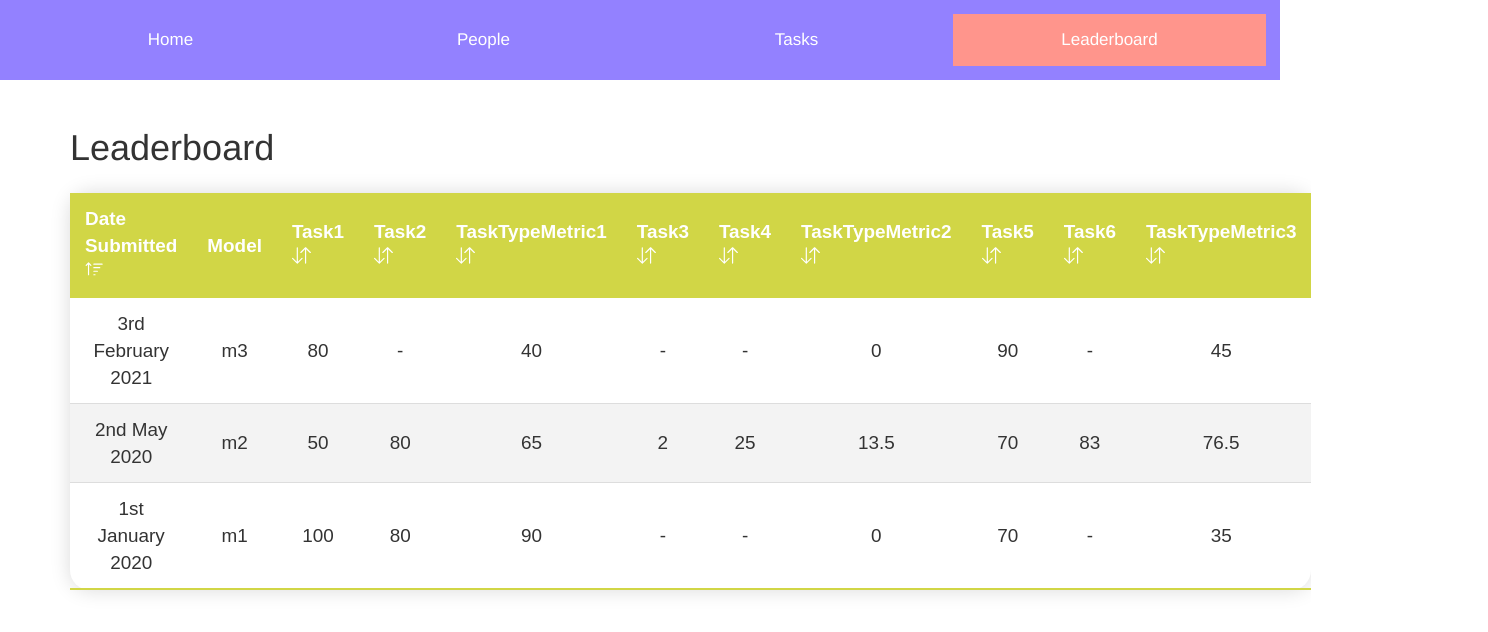
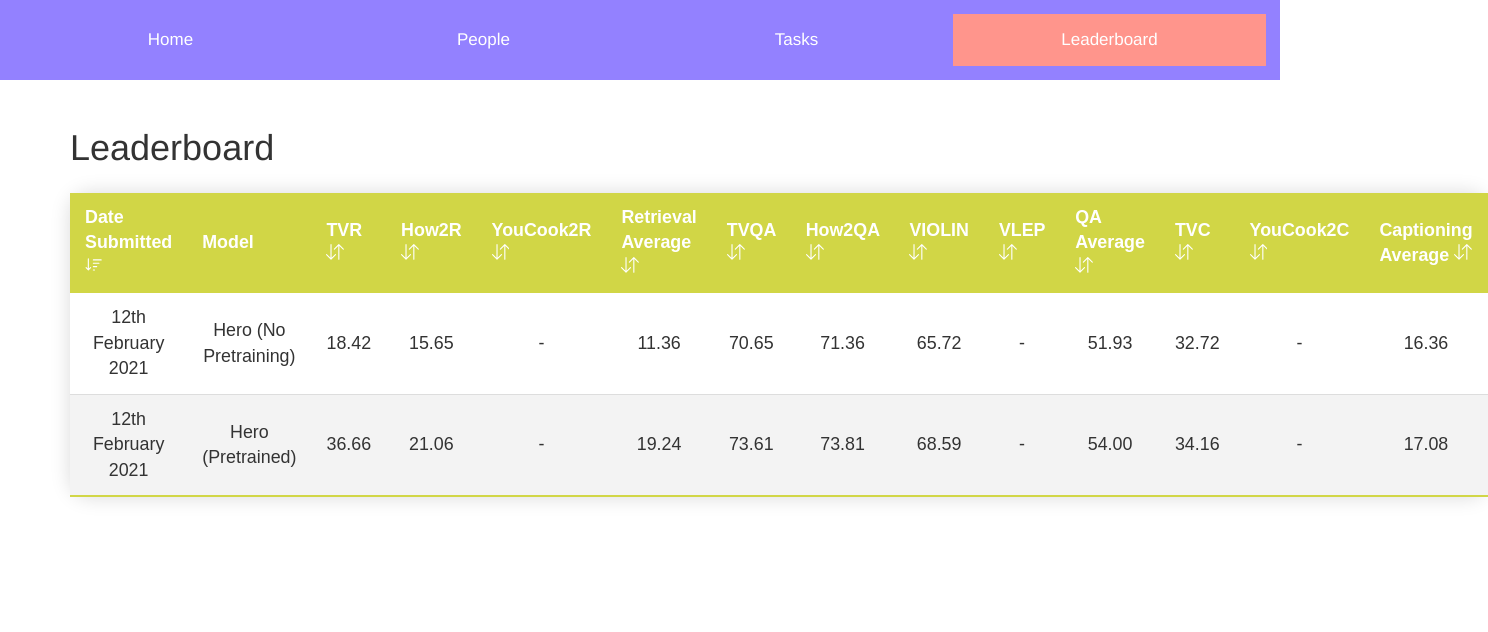
Before and after one commit to VALUE-Leaderboard/VALUE-Leaderboard.github.io, a React (Create React App) app in the folder WebApplication1/ClientApp/: page /leaderboard in a window 1280 px wide. Shown: the top 632 px of the page, 1488 px wide, since content can reach past the window. Built offline with nearby package versions, Linux system fonts and the light colour scheme.

Commit message:
Added original tasks and baselines to leaderboard

```diff
--- a/WebApplication1/ClientApp/src/components/Leaderboard.js
+++ b/WebApplication1/ClientApp/src/components/Leaderboard.js
@@ -54,81 +54,110 @@ export class Leaderboard extends Component{
     }
 
     sortBy(key) {
+        var newDirection = -1;
         if (key !== this.state.lastCol) {
             this.setState({ direction: -1, lastCol: key })
         }
         else {
             this.setState({ direction: -1 * this.state.direction })
+            newDirection = -1 * this.state.direction;
         }
         let arrayCopy = [...this.state.data];
-        arrayCopy.sort(this.compareBy(key, this.state.direction));
+        arrayCopy.sort(this.compareBy(key, newDirection));
         this.setState({ data: arrayCopy });
     }
 
-    buildTableRow = (date, model, task1, task2, task3, task4, task5, task6) => {
+    buildTableRow = (date, model, TVR, How2R, YouCook2R, TVQA, How2QA, VIOLIN, VLEP, TVC, YouCook2C) => {
 
-        var t1, t2, t3, t4, t5, t6, t12_avg_metric, t34_avg_metric, t56_avg_metric;
-        if (task1 === "-") {
+        var t1, t2, t3, t4, t5, t6, t7, t8, t9, ret_avg_metric, qa_avg_metric, cap_avg_metric;
+        if (TVR === "-") {
             t1 = 0;
         }
         else {
-            t1 = task1;
+            t1 = TVR;
         }
 
-        if (task2 === "-") {
+        if (How2R === "-") {
             t2 = 0;
         }
         else {
-            t2 = task2;
+            t2 = How2R;
         }
 
-        t12_avg_metric = (t1 + t2) / 2;
-
-        if (task3 === "-") {
+        if (YouCook2R === "-") {
             t3 = 0;
         }
         else {
-            t3 = task3;
+            t3 = YouCook2R;
         }
 
-        if (task4 === "-") {
+        ret_avg_metric = (t1 + t2 + t3) / 3;
+        ret_avg_metric = ret_avg_metric.toFixed(2);
+
+        if (TVQA === "-") {
             t4 = 0;
         }
         else {
-            t4 = task4;
+            t4 = TVQA;
         }
 
-        t34_avg_metric = (t3 + t4) / 2;
-
-        if (task5 === "-") {
+        if (How2QA === "-") {
             t5 = 0;
         }
         else {
-            t5 = task5;
+            t5 = How2QA;
         }
 
-        if (task6 === "-") {
+        if (VIOLIN === "-") {
             t6 = 0;
         }
         else {
-            t6 = task6;
+            t6 = VIOLIN;
         }
 
-        t56_avg_metric = (t5 + t6) / 2;
+        if (VLEP === "-") {
+            t7 = 0;
+        }
+        else {
+            t7 = VLEP;
+        }
+
+        qa_avg_metric = (t4 + t5 + t6 + t7) / 4;
+        qa_avg_metric = qa_avg_metric.toFixed(2);
+
+        if (TVC === "-") {
+            t8 = 0;
+        }
+        else {
+            t8 = TVC;
+        }
+
+        if (YouCook2C === "-") {
+            t9 = 0;
+        }
+        else {
+            t9 = YouCook2C;
+        }
+
+        cap_avg_metric = (t8 + t9) / 2;
+        cap_avg_metric = cap_avg_metric.toFixed(2);
 
         return (
             <tr>
                 <td> {date} </td>
                 <td> {model} </td>
-                <td> {task1} </td>
-                <td> {task2}</td>
-                <td> {t12_avg_metric} </td>
-                <td> {task3} </td>
-                <td> {task4}</td>
-                <td> {t34_avg_metric} </td>
-                <td> {task5} </td>
-                <td> {task6}</td>
-                <td> {t56_avg_metric} </td>
+                <td> {TVR} </td>
+                <td> {How2R} </td>
+                <td> {YouCook2R}</td>
+                <td> {ret_avg_metric} </td>
+                <td> {TVQA} </td>
+                <td> {How2QA}</td>
+                <td> {VIOLIN}</td>
+                <td> {VLEP}</td>
+                <td> {qa_avg_metric} </td>
+                <td> {TVC} </td>
+                <td> {YouCook2C}</td>
+                <td> {cap_avg_metric} </td>
             </tr>
         );
     }
@@ -142,29 +171,32 @@ export class Leaderboard extends Component{
         else {
             if (this.state.direction === -1) {
                 return (
-                    <SortDown />
+                    <SortUp />
                 );
             }
             else {
                 return (
-                    <SortUp />
+                    <SortDown />
                 );
             }
         }
     }
 
     render() {
-        const rows = this.state.data.map((item) => this.buildTableRow(item.date, item.model, item.task1, item.task2, item.task3, item.task4, item.task5, item.task6));
+        const rows = this.state.data.map((item) => this.buildTableRow(item.date, item.model, item.tvr, item.how2r, item.youcook2r, item.tvqa, item.how2qa, item.violin, item.vlep, item.tvc, item.youcook2c));
         var date = this.buildIcon("date");
-        var t1 = this.buildIcon("task1");
-        var t2 = this.buildIcon("task2");
-        var t3 = this.buildIcon("task3");
-        var t4 = this.buildIcon("task4");
-        var t5 = this.buildIcon("task5");
-        var t6 = this.buildIcon("task6");
-        var t12_avg = this.buildIcon("t12_avg_metric");
-        var t34_avg = this.buildIcon("t34_avg_metric");
-        var t56_avg = this.buildIcon("t56_avg_metric");
+        var t1 = this.buildIcon("tvr");
+        var t2 = this.buildIcon("how2r");
+        var t3 = this.buildIcon("youcook2r");
+        var t4 = this.buildIcon("tvqa");
+        var t5 = this.buildIcon("how2qa");
+        var t6 = this.buildIcon("violin");
+        var t7 = this.buildIcon("vlep");
+        var t8 = this.buildIcon("tvc");
+        var t9 = this.buildIcon("youcook2c");
+        var ret_avg = this.buildIcon("ret_avg_metric");
+        var qa_avg = this.buildIcon("qa_avg_metric");
+        var cap_avg = this.buildIcon("cap_avg_metric");
         return (
             <div>
                 <div class="container">
@@ -174,15 +206,18 @@ export class Leaderboard extends Component{
                             <tr>
                                 <th onClick={() => this.sortBy('date')}> Date Submitted {date} </th>
                                 <th> Model </th>
-                                <th onClick={() => this.sortBy('task1')}> Task1 {t1} </th>
-                                <th onClick={() => this.sortBy('task2')}> Task2 {t2}</th>
-                                <th onClick={() => this.sortBy('t12_avg_metric')}> TaskTypeMetric1 {t12_avg} </th>
-                                <th onClick={() => this.sortBy('task3')}> Task3 {t3}</th>
-                                <th onClick={() => this.sortBy('task4')}> Task4 {t4}</th>
-                                <th onClick={() => this.sortBy('t34_avg_metric')}> TaskTypeMetric2 {t34_avg}</th>
-                                <th onClick={() => this.sortBy('task5')}> Task5 {t5}</th>
-                                <th onClick={() => this.sortBy('task6')}> Task6 {t6}</th>
-                                <th onClick={() => this.sortBy('t56_avg_metric')}> TaskTypeMetric3 {t56_avg}</th>
+                                <th onClick={() => this.sortBy('tvr')}> TVR {t1} </th>
+                                <th onClick={() => this.sortBy('how2r')}> How2R {t2}</th>
+                                <th onClick={() => this.sortBy('youcook2r')}> YouCook2R {t3}</th>
+                                <th onClick={() => this.sortBy('ret_avg_metric')}> Retrieval Average {ret_avg} </th>
+                                <th onClick={() => this.sortBy('tvqa')}> TVQA {t4}</th>
+                                <th onClick={() => this.sortBy('how2qa')}> How2QA {t5}</th>
+                                <th onClick={() => this.sortBy('violin')}> VIOLIN {t6}</th>
+                                <th onClick={() => this.sortBy('vlep')}> VLEP {t7}</th>
+                                <th onClick={() => this.sortBy('qa_avg_metric')}> QA Average {qa_avg}</th>
+                                <th onClick={() => this.sortBy('tvc')}> TVC {t8}</th>
+                                <th onClick={() => this.sortBy('youcook2c')}> YouCook2C {t9}</th>
+                                <th onClick={() => this.sortBy('cap_avg_metric')}> Captioning Average {cap_avg}</th>
                             </tr>
                         </thead>
                         <tbody>
--- a/WebApplication1/ClientApp/src/components/LeaderboardModel.js
+++ b/WebApplication1/ClientApp/src/components/LeaderboardModel.js
@@ -1,38 +1,34 @@
 export const LEADERBOARD_MODEL = [
     {
-        date: "1st January 2020",
-        model: "m1",
-        task1: 100,
-        task2: 80,
-        task3: "-",
-        task4: "-",
-        task5: 70,
-        task6: "-"
+        date: "12th February 2021",
+        model: "Hero (No Pretraining)",
+        tvr: 18.42,
+        how2r: 15.65,
+        youcook2r: "-",
+        tvqa: 70.65,
+        how2qa: 71.36,
+        violin: 65.72,
+        vlep: "-",
+        tvc: 32.72,
+        youcook2c: "-"
     },
     {
-        date: "2nd May 2020",
-        model: "m2",
-        task1: 50,
-        task2: 80,
-        task3: 2,
-        task4: 25,
-        task5: 70,
-        task6: 83
-    },
-    {
-        date: "3rd February 2021",
-        model: "m3",
-        task1: 80,
-        task2: "-",
-        task3: "-",
-        task4: "-",
-        task5: 90,
-        task6: "-"
+        date: "12th February 2021",
+        model: "Hero (Pretrained)",
+        tvr: 36.66,
+        how2r: 21.06,
+        youcook2r: "-",
+        tvqa: 73.61,
+        how2qa: 73.81,
+        violin: 68.59,
+        vlep: "-",
+        tvc: 34.16,
+        youcook2c: "-"
     },
 ]
 
 export const METRIC_MAPS = {
-    "t12_avg_metric": ["task1", "task2"],
-    "t34_avg_metric": ["task3", "task4"],
-    "t56_avg_metric": ["task5", "task6"],
+    "cap_avg_metric": ["tvc", "youcook2c"],
+    "qa_avg_metric": ["tvqa", "how2qa", "violin", "vlep"],
+    "ret_avg_metric": ["tvr", "how2r", "youcook2r"],
 }
--- a/WebApplication1/ClientApp/src/components/Tables.css
+++ b/WebApplication1/ClientApp/src/components/Tables.css
@@ -2,7 +2,7 @@
     border-collapse: collapse;
     border-radius: 20px;
     margin: 25px 0;
-    font-size: 0.9em;
+    font-size: 0.85em;
     font-family: sans-serif;
     min-width: 400px;
     box-shadow: 0 0 20px rgba(0, 0, 0, 0.15);
```
